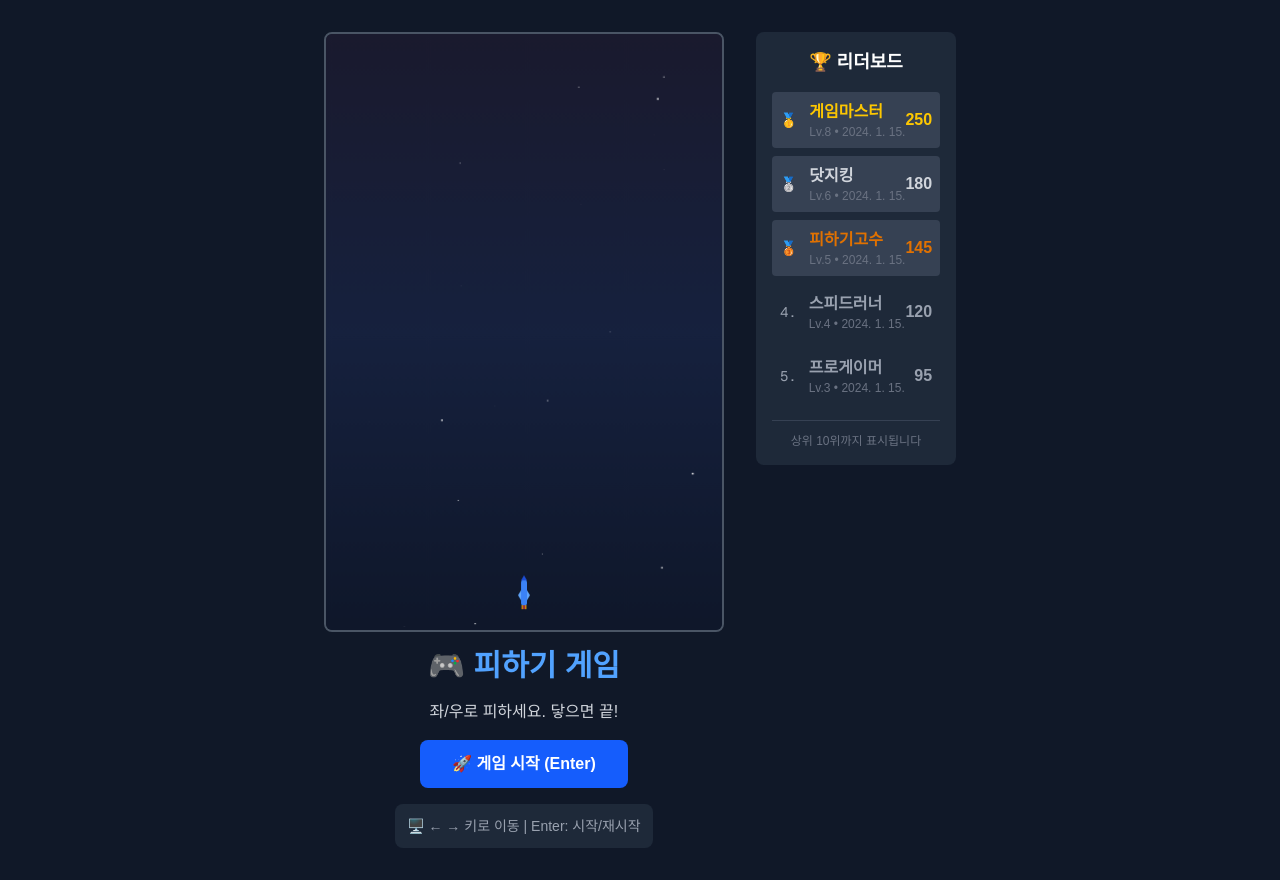
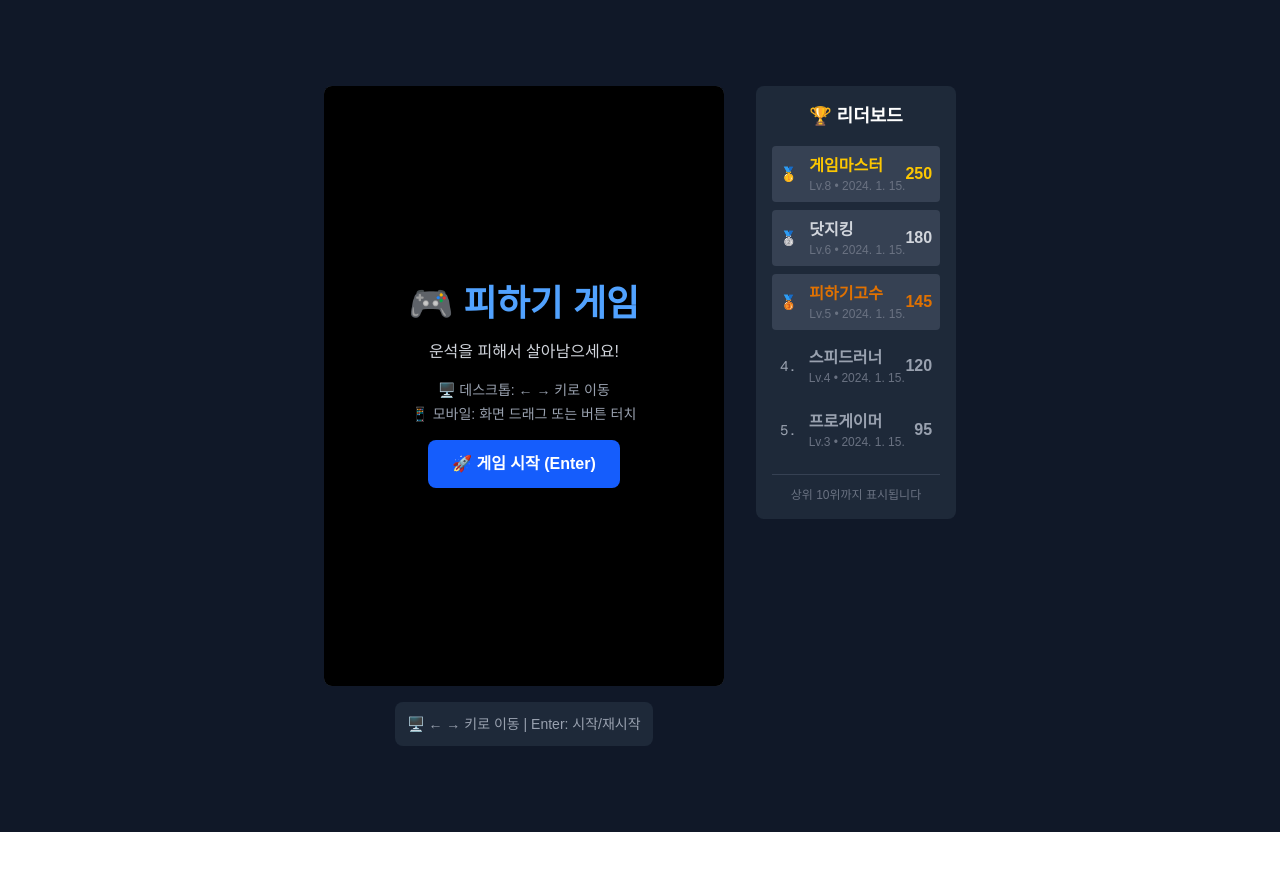
Before and after one commit to ThinKim90/dodge-game, a Next.js app: page / in a window 1280 px wide. After the commit the page ends 832 px from the top, so only its background shows below. Built offline with nearby package versions, Linux system fonts and the light colour scheme.

Commit message:
게임 UI 오버레이 적용 - 시작/종료 화면을 캔버스 위에 모달로 표시, 공간 효율성 개선

```diff
--- a/src/components/DodgeGame.tsx
+++ b/src/components/DodgeGame.tsx
@@ -152,7 +152,6 @@ const DodgeGame = () => {
     for (const obj of fallingObjectsRef.current) {
       if (checkCollision(player, obj)) {
         setGameState('gameOver')
-        setShowModal(true) // 게임 오버 시 모달 표시
         return
       }
     }
@@ -471,6 +470,8 @@ const DodgeGame = () => {
       <div className="flex flex-col lg:flex-row items-start space-y-4 lg:space-y-0 lg:space-x-8 w-full max-w-7xl">
         {/* 게임 영역 */}
         <div className="flex flex-col items-center space-y-2 md:space-y-4 w-full lg:w-auto">
+          {/* 캔버스와 오버레이 컨테이너 */}
+          <div className="relative">
             <canvas
               ref={canvasRef}
               width={GAME_CONFIG.CANVAS_WIDTH}
@@ -484,54 +485,84 @@ const DodgeGame = () => {
               }}
             />
 
-          {/* 게임 정보 */}
-          {gameState === 'playing' && (
-            <div className="flex space-x-6 text-center text-white bg-gray-800 rounded-lg p-4">
-              <div>
-                <div className="text-sm text-gray-400">시간</div>
-                <div className="text-lg font-bold">{gameTime}초</div>
+            {/* 게임 시작 오버레이 */}
+            {gameState === 'start' && (
+              <div className="absolute inset-0 bg-black bg-opacity-70 flex items-center justify-center rounded-lg">
+                <div className="text-center text-white space-y-4 p-6">
+                  <h1 className="text-3xl md:text-4xl font-bold text-blue-400">🎮 피하기 게임</h1>
+                  <p className="text-gray-300 text-sm md:text-base">운석을 피해서 살아남으세요!</p>
+                  <div className="text-xs md:text-sm text-gray-400 space-y-1">
+                    <p>🖥️ 데스크톱: ← → 키로 이동</p>
+                    <p>📱 모바일: 화면 드래그 또는 버튼 터치</p>
                   </div>
-              <div>
-                <div className="text-sm text-gray-400">점수</div>
-                <div className="text-lg font-bold text-yellow-400">{score}</div>
-              </div>
-              <div>
-                <div className="text-sm text-gray-400">레벨</div>
-                <div className="text-lg font-bold text-blue-400">{level}</div>
+                  <button
+                    onClick={startGame}
+                    className="px-6 py-3 bg-blue-600 text-white rounded-lg hover:bg-blue-700 focus:outline-none focus:ring-2 focus:ring-blue-500 font-semibold transform hover:scale-105 transition-all text-sm md:text-base"
+                  >
+                    🚀 게임 시작 (Enter)
+                  </button>
                 </div>
               </div>
             )}
 
-          {/* 게임 상태별 UI */}
-          {gameState === 'start' && (
-            <div className="text-center text-white space-y-4">
-              <h1 className="text-3xl font-bold text-blue-400">🎮 피하기 게임</h1>
-              <p className="text-gray-300">좌/우로 피하세요. 닿으면 끝!</p>
+            {/* 게임 오버 오버레이 */}
+            {gameState === 'gameOver' && (
+              <div className="absolute inset-0 bg-black bg-opacity-80 flex items-center justify-center rounded-lg">
+                <div className="text-center text-white space-y-4 p-6">
+                  <h2 className="text-2xl md:text-3xl font-bold text-red-400">💥 게임 오버!</h2>
+                  <div className="grid grid-cols-1 md:grid-cols-3 gap-3 text-center">
+                    <div className="bg-gray-800 rounded-lg p-3">
+                      <div className="text-xs text-gray-400">최종 점수</div>
+                      <div className="text-lg font-bold text-yellow-400">{score}</div>
+                    </div>
+                    <div className="bg-gray-800 rounded-lg p-3">
+                      <div className="text-xs text-gray-400">플레이 시간</div>
+                      <div className="text-lg font-bold text-blue-400">{gameTime}초</div>
+                    </div>
+                    <div className="bg-gray-800 rounded-lg p-3">
+                      <div className="text-xs text-gray-400">도달 레벨</div>
+                      <div className="text-lg font-bold text-green-400">{level}</div>
+                    </div>
+                  </div>
+                  <div className="flex flex-col sm:flex-row gap-3 justify-center">
                     <button
-                onClick={startGame}
-                className="px-8 py-3 bg-blue-600 text-white rounded-lg hover:bg-blue-700 focus:outline-none focus:ring-2 focus:ring-blue-500 font-semibold transform hover:scale-105 transition-all"
+                      onClick={restartGame}
+                      className="px-6 py-3 bg-green-600 text-white rounded-lg hover:bg-green-700 focus:outline-none focus:ring-2 focus:ring-green-500 font-semibold transform hover:scale-105 transition-all text-sm md:text-base"
                     >
-                🚀 게임 시작 (Enter)
+                      🔄 다시 시작 (Enter)
                     </button>
+                    <button
+                      onClick={() => setShowModal(true)}
+                      className="px-6 py-3 bg-yellow-600 text-white rounded-lg hover:bg-yellow-700 focus:outline-none focus:ring-2 focus:ring-yellow-500 font-semibold transform hover:scale-105 transition-all text-sm md:text-base"
+                    >
+                      📋 점수 등록
+                    </button>
+                  </div>
+                </div>
+              </div>
+            )}
+          </div>
+
+          {/* 게임 정보 - 더 컴팩트하게 */}
+          {gameState === 'playing' && (
+            <div className="flex space-x-3 text-center text-white bg-gray-800 rounded-lg p-2 text-sm">
+              <div>
+                <span className="text-gray-400">시간</span>
+                <span className="ml-1 font-bold">{gameTime}초</span>
+              </div>
+              <div className="text-gray-600">|</div>
+              <div>
+                <span className="text-gray-400">점수</span>
+                <span className="ml-1 font-bold text-yellow-400">{score}</span>
+              </div>
+              <div className="text-gray-600">|</div>
+              <div>
+                <span className="text-gray-400">레벨</span>
+                <span className="ml-1 font-bold text-blue-400">{level}</span>
+              </div>
             </div>
           )}
 
-          {gameState === 'gameOver' && (
-            <div className="text-center text-white space-y-4">
-              <h2 className="text-2xl font-bold text-red-400">게임 오버!</h2>
-              <div className="text-gray-300">
-                <p>최종 점수: <span className="text-yellow-400 font-bold">{score}</span></p>
-                <p>플레이 시간: <span className="text-blue-400 font-bold">{gameTime}초</span></p>
-                <p>도달 레벨: <span className="text-green-400 font-bold">{level}</span></p>
-              </div>
-              <button
-                onClick={restartGame}
-                className="px-8 py-3 bg-green-600 text-white rounded-lg hover:bg-green-700 focus:outline-none focus:ring-2 focus:ring-green-500 font-semibold transform hover:scale-105 transition-all"
-              >
-                🔄 다시 시작 (Enter)
-              </button>
-            </div>
-          )}
 
           {/* 모바일 터치 컨트롤 - 게임 바로 아래 고정 */}
           <div className="w-full md:hidden">
```
Lines whose indentation alone changed are shown as unchanged.
